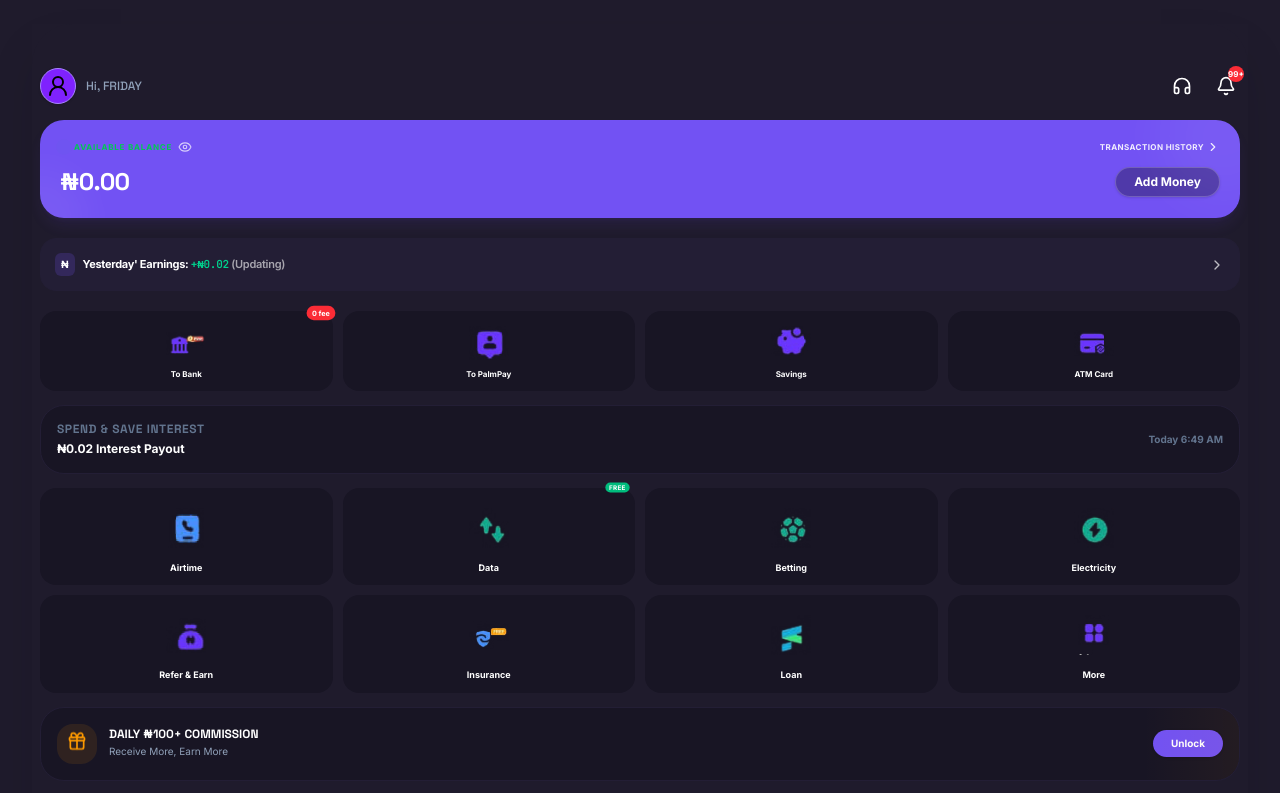
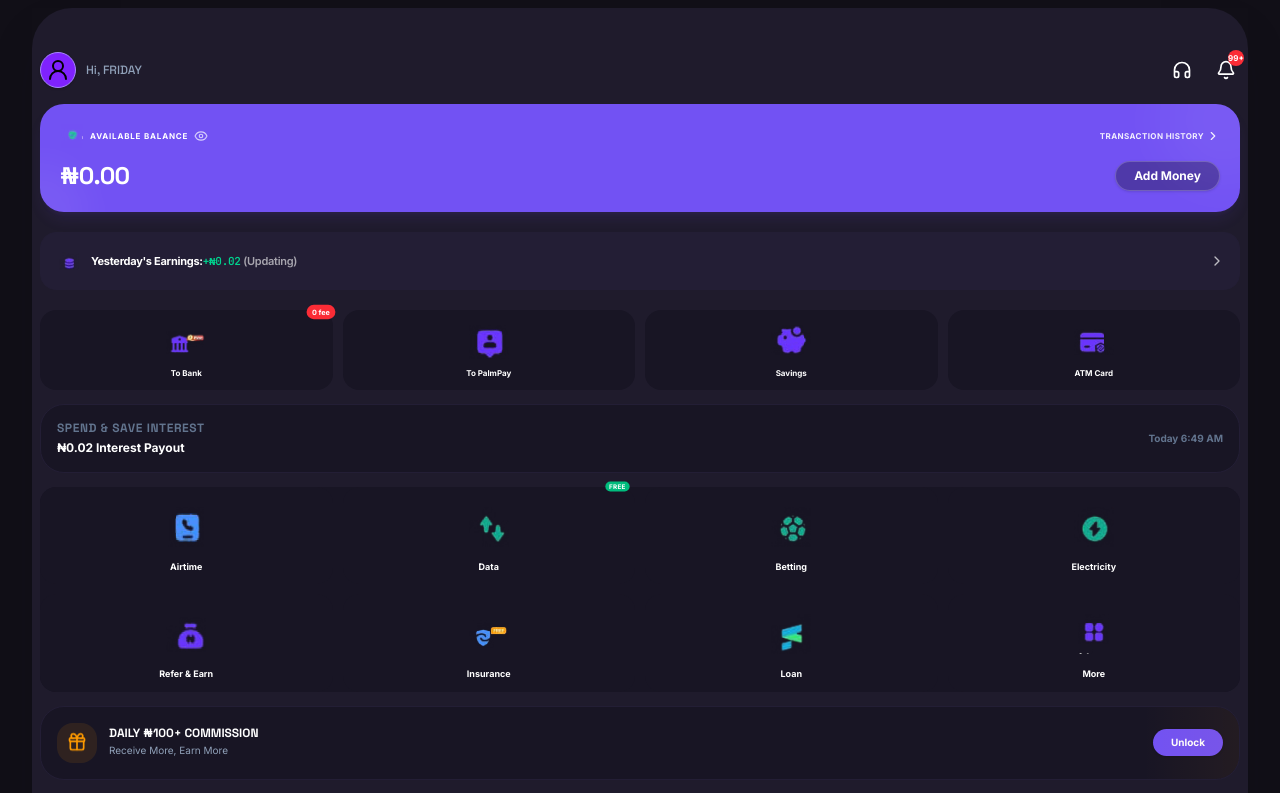
Before and after one commit to rdghostmann/steam-finance, a Next.js app: page / in a window 1280 px wide. Shown: the top 793 px of the page. Built offline with nearby package versions, Linux system fonts and the light colour scheme.

Commit message:
ui touchup

```diff
--- a/app/page.tsx
+++ b/app/page.tsx
@@ -313,9 +313,9 @@
   };
 
   return (
-    <div className={`min-h-screen py-6 px-4 md:px-8 transition-colors duration-300 font-sans  ${getRelativeColor(
+    <div className={`min-h-screen py-2 px-4 md:px-8 transition-colors duration-300 font-sans  ${getRelativeColor(
       'bg-slate-200 border-slate-300 shadow-slate-100',
-      'bg-[#1F1B2C] border-[#2C2640] shadow-slate-950/20'
+      'bg-[#110f17] border-[#2C2640] shadow-slate-950/20'
     )
       }`}>
 
@@ -328,7 +328,7 @@
           {/* Mobilizer Screen Wrapper */}
           <div className={`w-full relative transition-all shadow-2xl ${getRelativeColor(
             'bg-slate-200 border-slate-300 shadow-slate-100',
-            'bg-[#1F1B2C] border-[#2C2640] shadow-slate-950/20'
+            'bg-[#110f17] border-[#2C2640] shadow-slate-950/20'
           )
             }`}>
 
@@ -363,14 +363,14 @@
                   </button>
 
                   <button
-                    onClick={() => {}}
+                    onClick={() => { }}
                     className={`p-1 hover:scale-110 active:scale-90 transition-transform cursor-pointer ${getRelativeColor('text-slate-600', 'text-white')}`}
                   >
                     <Headphones className="w-5 h-5" />
                   </button>
 
                   <button
-                    onClick={() => {}}
+                    onClick={() => { }}
                     className="relative p-1 hover:scale-110 active:scale-90 transition-transform cursor-pointer"
                   >
                     <Bell className={`w-5 h-5 ${getRelativeColor('text-slate-600', 'text-white')}`} />
@@ -393,8 +393,14 @@
                   {/* Top line */}
                   <div className="flex justify-between items-center">
                     <div className="flex items-center gap-1.5 cursor-pointer" onClick={() => setShowBalance(!showBalance)}>
-                      <div className="w-2 h-2 rounded-full bg-wallet-green animate-ping" />
-                      <span className="text-[8px] font-bold text-green-500 uppercase tracking-widest flex items-center gap-1">
+                      <Image
+                        src="/icons/check.png"
+                        alt="Balance Indicator"
+                        width={46}
+                        height={46}
+                        className="w-6 h-6 object-contain"
+                      />
+                      <span className="text-[8px] font-bold text-white uppercase tracking-widest flex items-center gap-1">
                         Available Balance
                       </span>
                       {showBalance ? <Eye className="w-3.5 h-3.5 text-white/70" /> : <EyeOff className="w-3.5 h-3.5 text-white/70" />}
@@ -425,14 +431,27 @@
 
                 {/* YESTERDAY'S EARNINGS ATTACHED BAR */}
                 <div
-                  onClick={() => {}}
+                  onClick={() => { }}
                   className={`my-5 p-3.5 rounded-2xl flex items-center justify-between cursor-pointer transition-colors hover:bg-opacity-80 absolute-z ${getRelativeColor('bg-purple-950/90 text-white', 'bg-wallet-dark-card-lighter text-white border border-wallet-dark-card-lighter')
                     }`}
                 >
                   <div className="flex items-center gap-2">
-                    <span className="p-1 px-1.5 bg-wallet-purple/20 rounded-md text-[10px] flex items-center justify-center font-bold">₦</span>
+                    <div className="p-1  flex items-center justify-center">
+                      <Image
+                        src="/icons/earnings.png"
+                        alt="Earnings"
+                        width={20}
+                        height={20}
+                        className="w-5 h-5 object-contain"
+                      />
+                    </div>
+
                     <span className="text-[11px] font-bold tracking-tight">
-                      Yesterday&apos; Earnings: <span className="text-wallet-green font-mono">+{formatNaira(yesterdayEarnings)}</span> <span className="opacity-60 font-semibold">(Updating)</span>
+                      Yesterday&apos;s Earnings:
+                      <span className="text-wallet-green font-mono">
+                        +{formatNaira(yesterdayEarnings)}
+                      </span>
+                      <span className="opacity-60 font-semibold"> (Updating)</span>
                     </span>
                   </div>
                   <ChevronRight className="w-4 h-4 opacity-70" />
@@ -440,7 +459,7 @@
               </div>
 
               {/* STAGE C: QUICK ACTION SEGMENT BUTTONS */}
-<div className="grid grid-cols-4 gap-2.5">
+              <div className="grid grid-cols-4 gap-2.5 ">
                 {[
                   {
                     id: 'bank',
@@ -502,7 +521,7 @@
 
               {/* STAGE D: SPEND & SAVE CAROUSEL PANEL */}
               <div
-                onClick={() => {}}
+                onClick={() => { }}
                 className={`mt-3.5 p-4 rounded-3xl cursor-pointer transition-all border flex justify-between items-center ${getRelativeColor(
                   'bg-white border-slate-200/60 shadow-sm hover:border-slate-300',
                   'bg-wallet-dark-card border-wallet-dark-card-lighter hover:bg-wallet-dark-card-lighter'
@@ -524,16 +543,16 @@
               </div>
 
               {/* STAGE E: SERVICES INSTANT UTILITY GRID */}
-              <div className="grid grid-cols-4 gap-2.5 mt-3.5">
+              <div className="grid grid-cols-4 gap-2.5 mt-3.5 bg-wallet-dark-card rounded-2xl">
                 {[
                   { id: 'airtime', label: 'Airtime', icon: '/icons/airtime.png' },
                   { id: 'data', label: 'Data', isFree: true, icon: '/icons/data.png' },
                   { id: 'betting', label: 'Betting', icon: '/icons/betting.png' },
-                  { id: 'electricity', label: 'Electricity', icon: '/icons/electricity.png'},
-                  { id: 'refer', label: 'Refer & Earn', icon: '/icons/refer.png'},
+                  { id: 'electricity', label: 'Electricity', icon: '/icons/electricity.png' },
+                  { id: 'refer', label: 'Refer & Earn', icon: '/icons/refer.png' },
                   { id: 'insurance', label: 'Insurance', icon: '/icons/insurance.png' },
-                  { id: 'loan', label: 'Loan', icon: '/icons/loan.png'},
-                  { id: 'more', label: 'More', icon: '/icons/more.png'}
+                  { id: 'loan', label: 'Loan', icon: '/icons/loan.png' },
+                  { id: 'more', label: 'More', icon: '/icons/more.png' }
                 ].map((serv) => (
                   <div
                     key={serv.id}
```
Also changed, not shown: public/icons/check.png (added), public/icons/earnings.png (added). Lines whose indentation alone changed are shown as unchanged.
